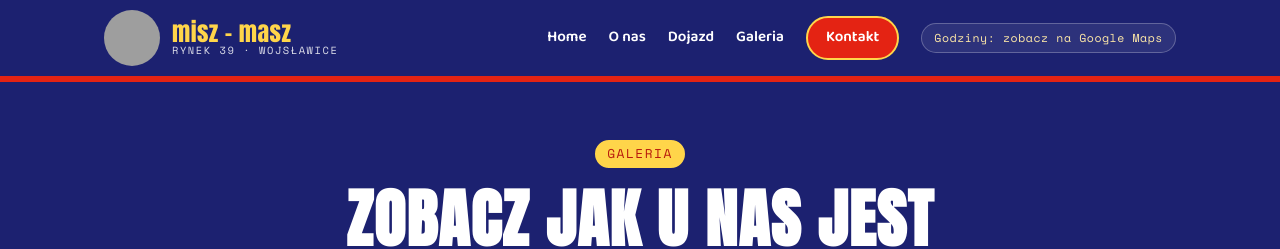
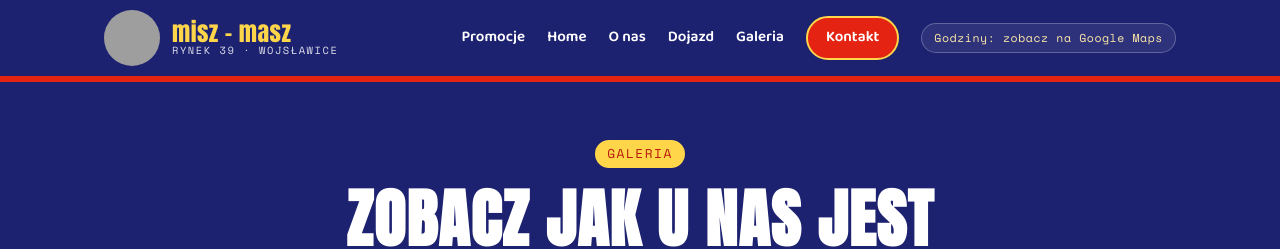
Before and after one commit to kajlo-dev/misz-masz, a Jekyll site: the page built from galeria.md, in a window 1280 px wide. Shown: the top 249 px of the page. Built offline with Jekyll 4.4.1, drawn with Linux system fonts in a browser that asks for light colours; grey boxes are pictures that could not be loaded.

Commit message:
Add 'Promocje' link to header navigation

```diff
--- a/_includes/header.html
+++ b/_includes/header.html
@@ -14,6 +14,7 @@
     </label>
 
     <nav class="site-nav">
+      <a href="{{ '/promocje/' | relative_url }}">Promocje</a>
       <a href="{{ '/' | relative_url }}">Home</a>
       <a href="{{ '/o-nas/' | relative_url }}">O&nbsp;nas</a>
       <a href="{{ '/dojazd/' | relative_url }}">Dojazd</a>
```
